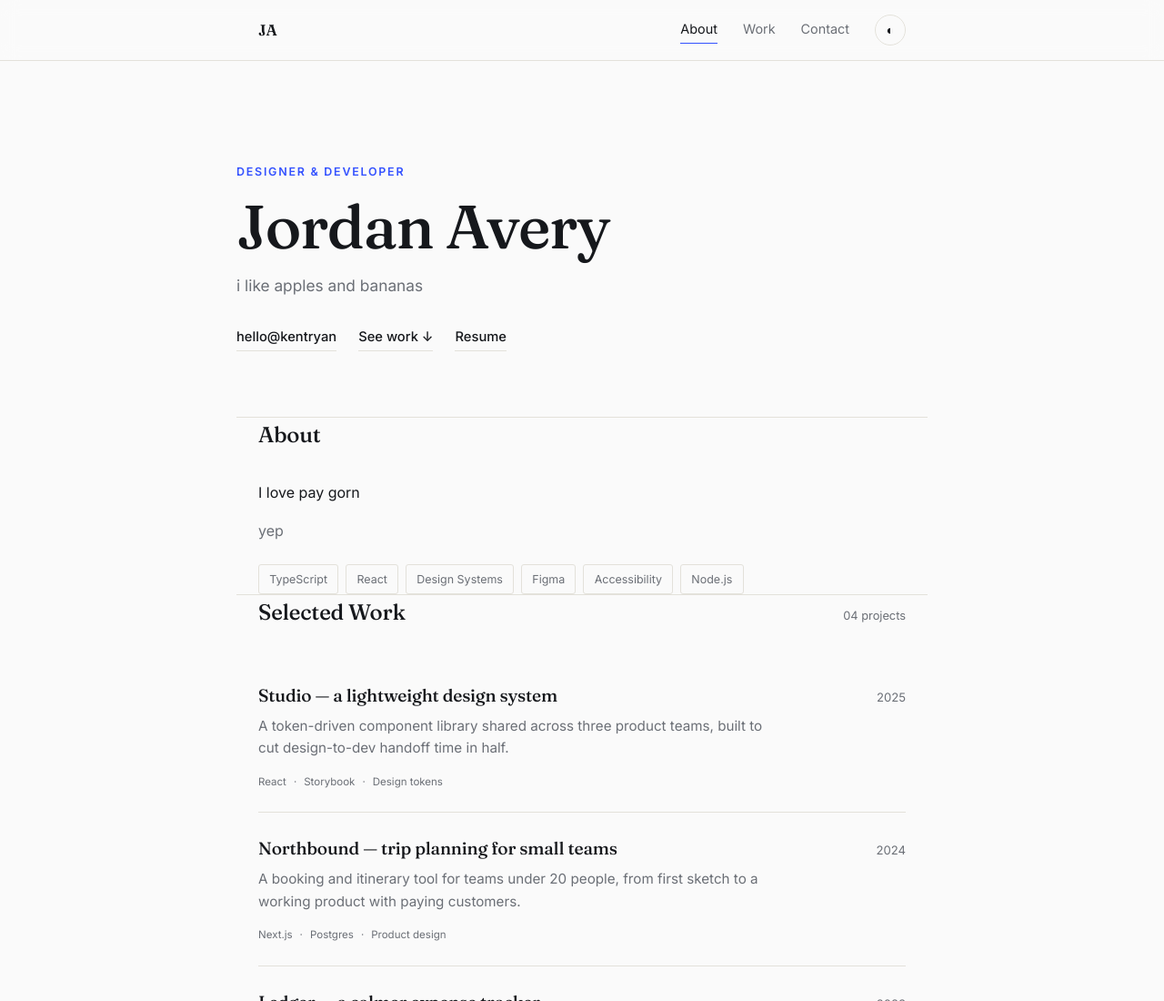
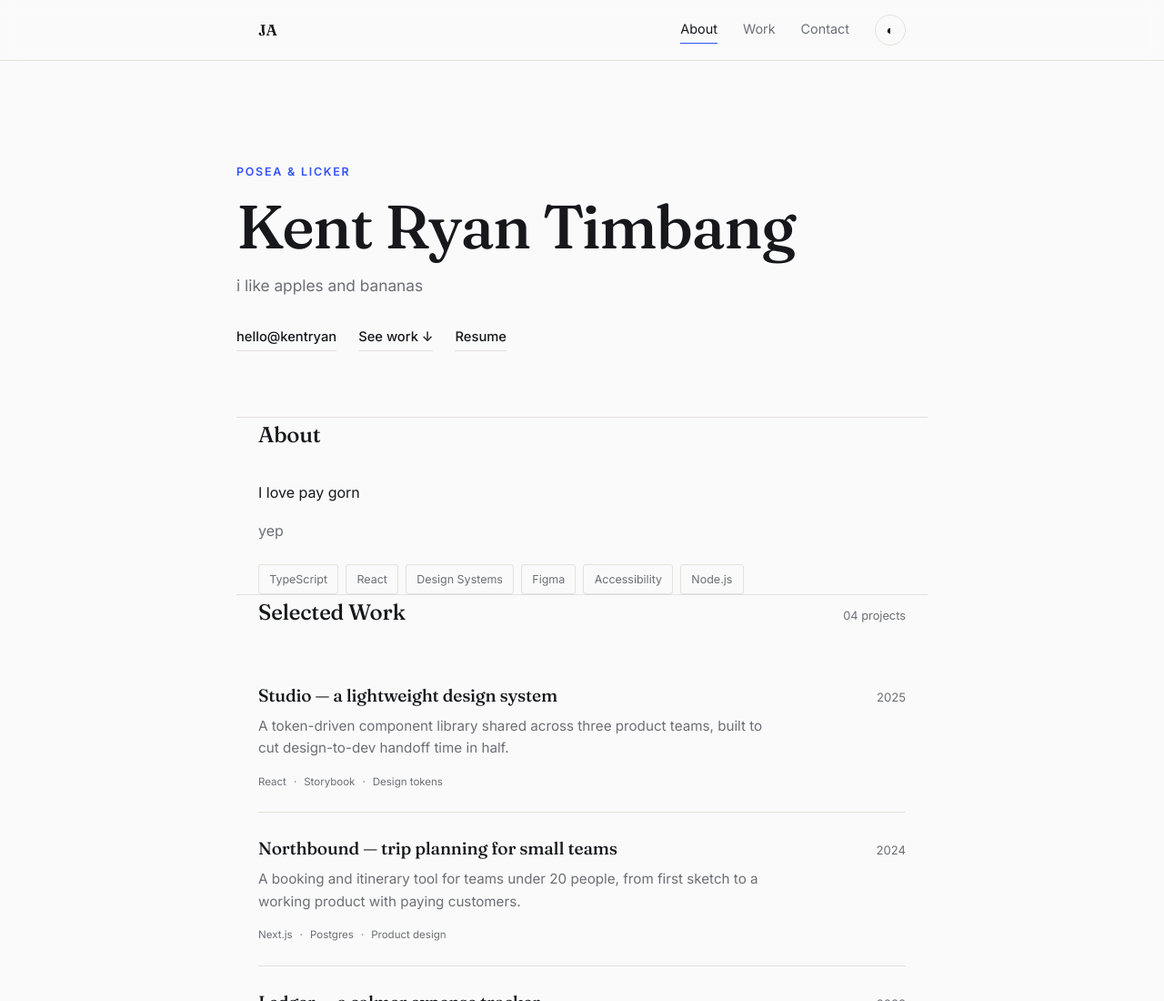
Before and after one commit to kentryantimbang000/dummmy, a plain HTML site: page index.html in a window 1280 px wide. Shown: the top 1100 px of the page at 91% size. Drawn offline with Linux system fonts and the light colour scheme.

Commit message:
Update index.html

```diff
--- a/index.html
+++ b/index.html
@@ -375,8 +375,8 @@
 
   <!-- ================= HERO — EDIT ME ================= -->
   <section class="hero wrap" id="top">
-    <p class="eyebrow">Designer &amp; Developer</p>
-    <h1 class="name">Jordan Avery</h1>
+    <p class="eyebrow">Posea &amp; Licker</p>
+    <h1 class="name">Kent Ryan Timbang</h1>
     <p class="lede">
       i like apples and bananas
     </p>
```
